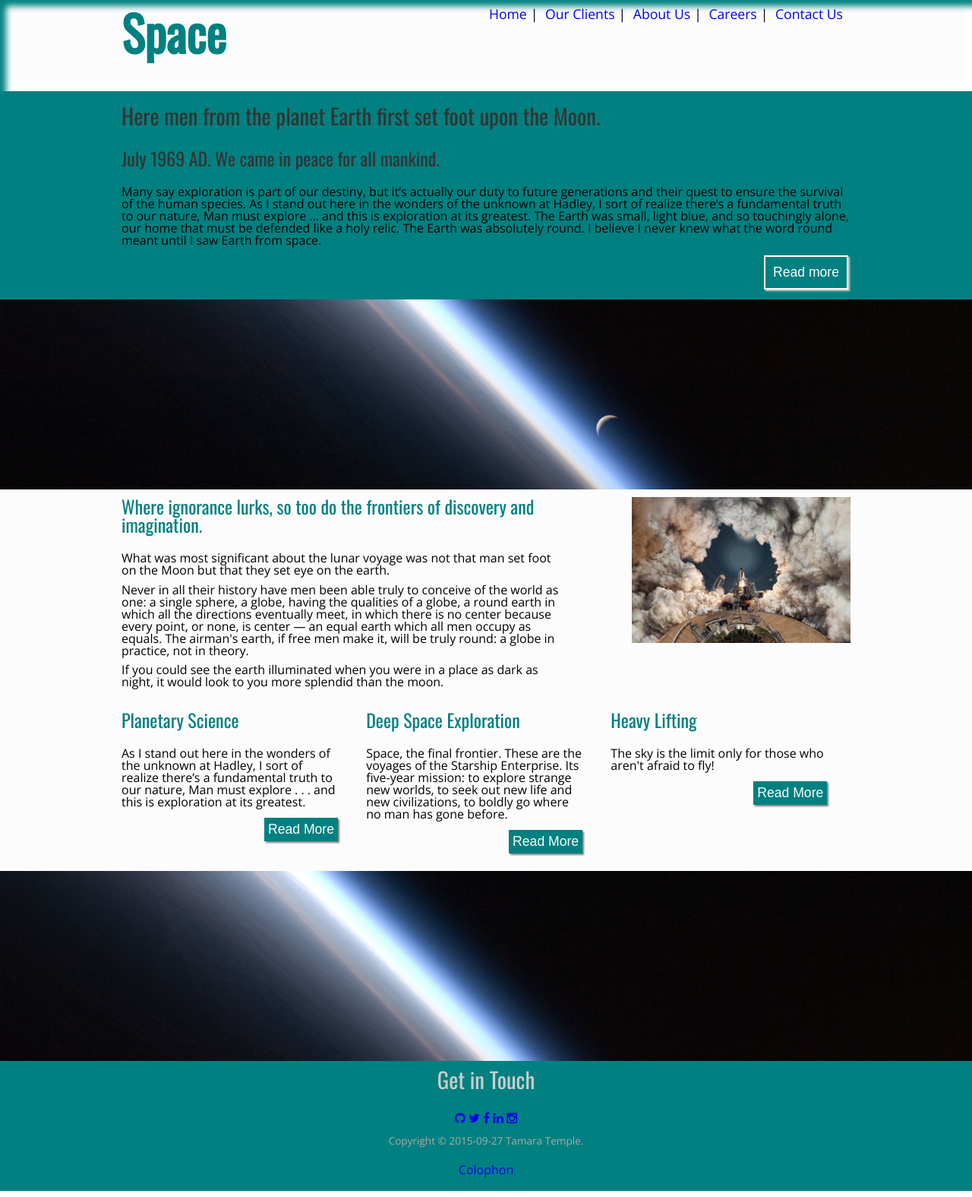
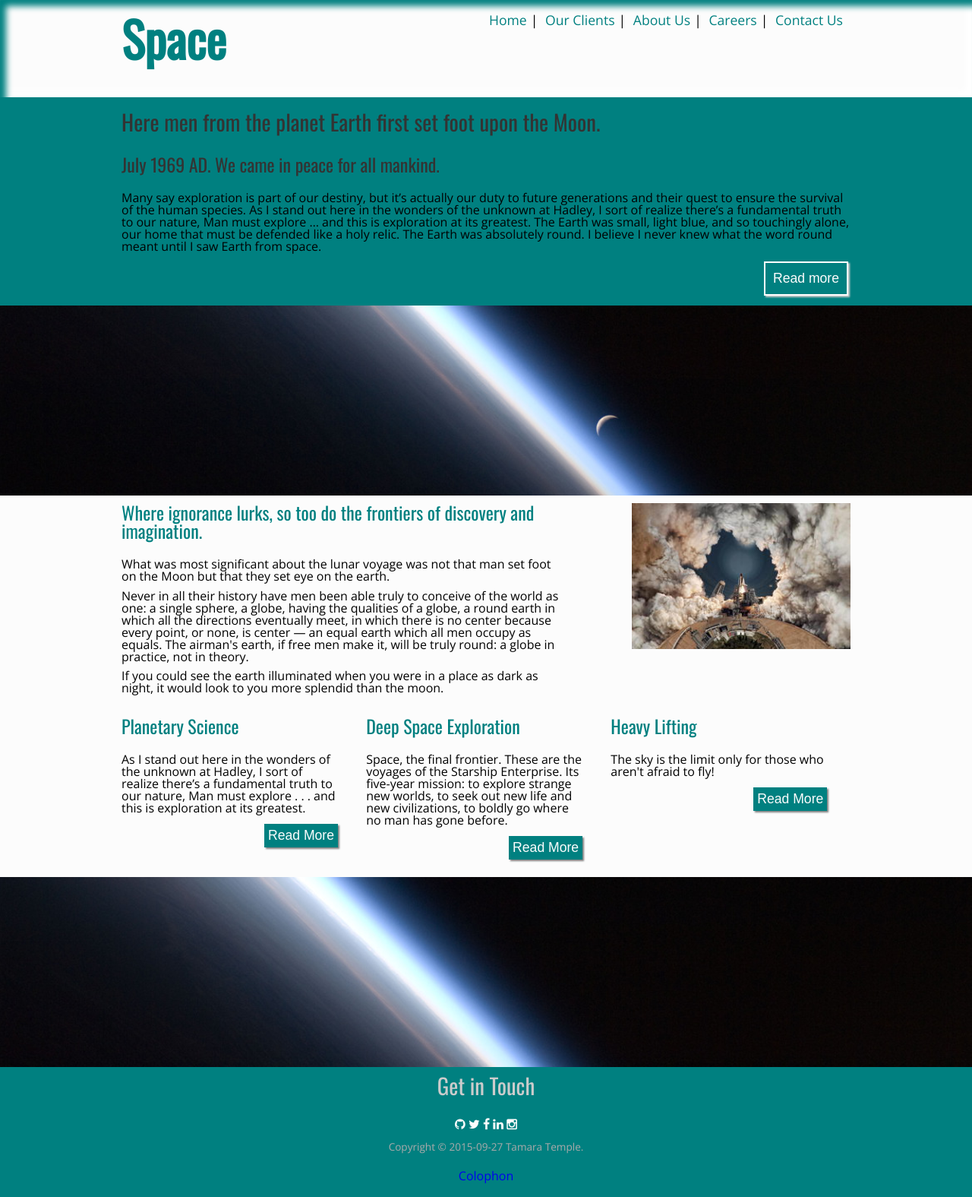
Before and after one commit to tamouse/class-gdi-intermediate-html-css, a Jekyll site: the page built from class-work/index.html, in a window 1280 px wide. Shown: the whole page at 76% size. Built offline with Jekyll 4.4.1, drawn with Linux system fonts in a browser that asks for light colours.

Commit message:
clean up
* header padding
* nav-main menu anchor text colour matches other accents (teal)
* footer menu anchor text light on teal

```diff
--- a/class-work/css/style.css
+++ b/class-work/css/style.css
@@ -1,9 +1,6 @@
 ---
 ---
 @import url(https://fonts.googleapis.com/css?family=Open+Sans:400,300|Oswald);
-
-
-
 
 /* General Styles */
 html {
@@ -59,6 +56,7 @@
 /* Header */
 header {
     box-shadow: inset 8px 8px 8px teal, inset -8px -8px 8px white;
+    padding-top: 8px;
 }
 
 button {
@@ -86,6 +84,9 @@
 .nav-main ul li:last-child:after {
     content: "";
     padding: 5px;
+}
+.nav-main ul li a {
+    color: teal;
 }
 
 .logo {
@@ -163,6 +164,9 @@
 }
 footer ul li {
     display: inline;
+}
+footer ul li a {
+    color: #fcfcfc;
 }
 
 .copyright {
```
